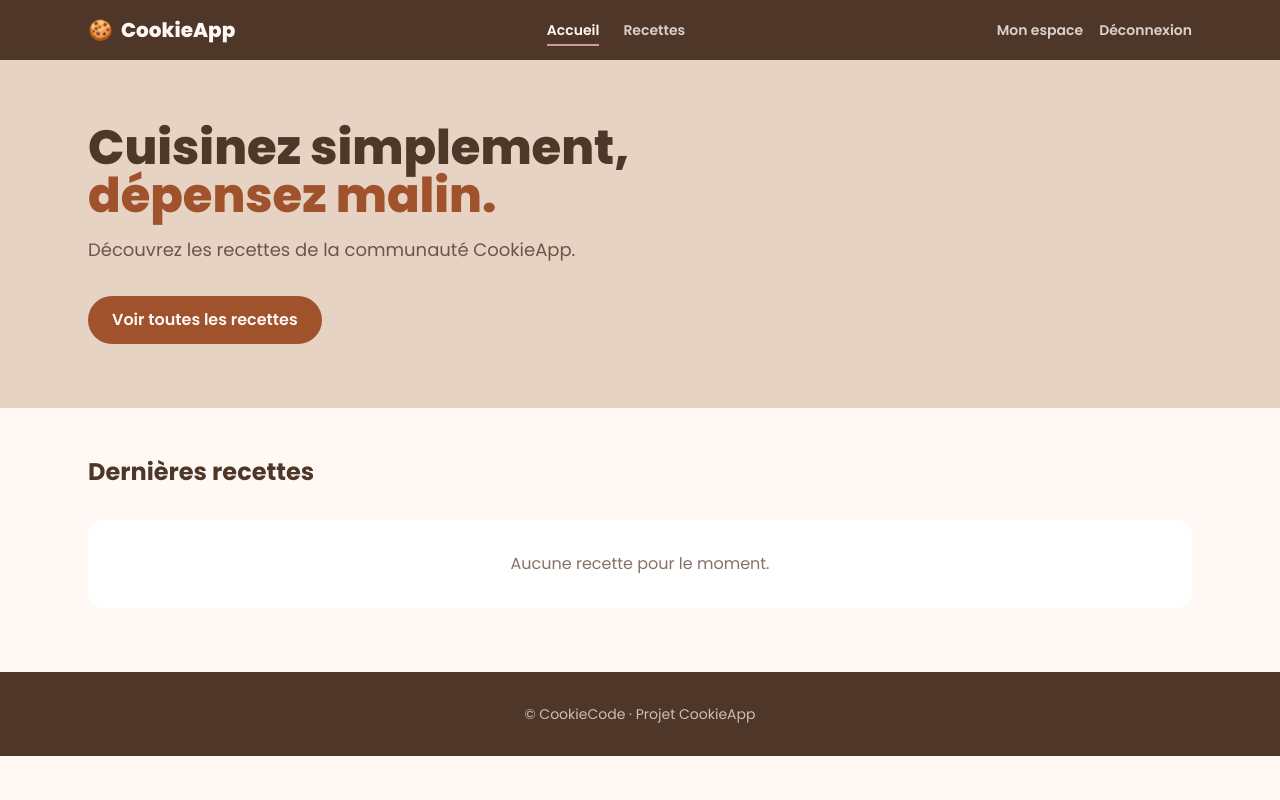
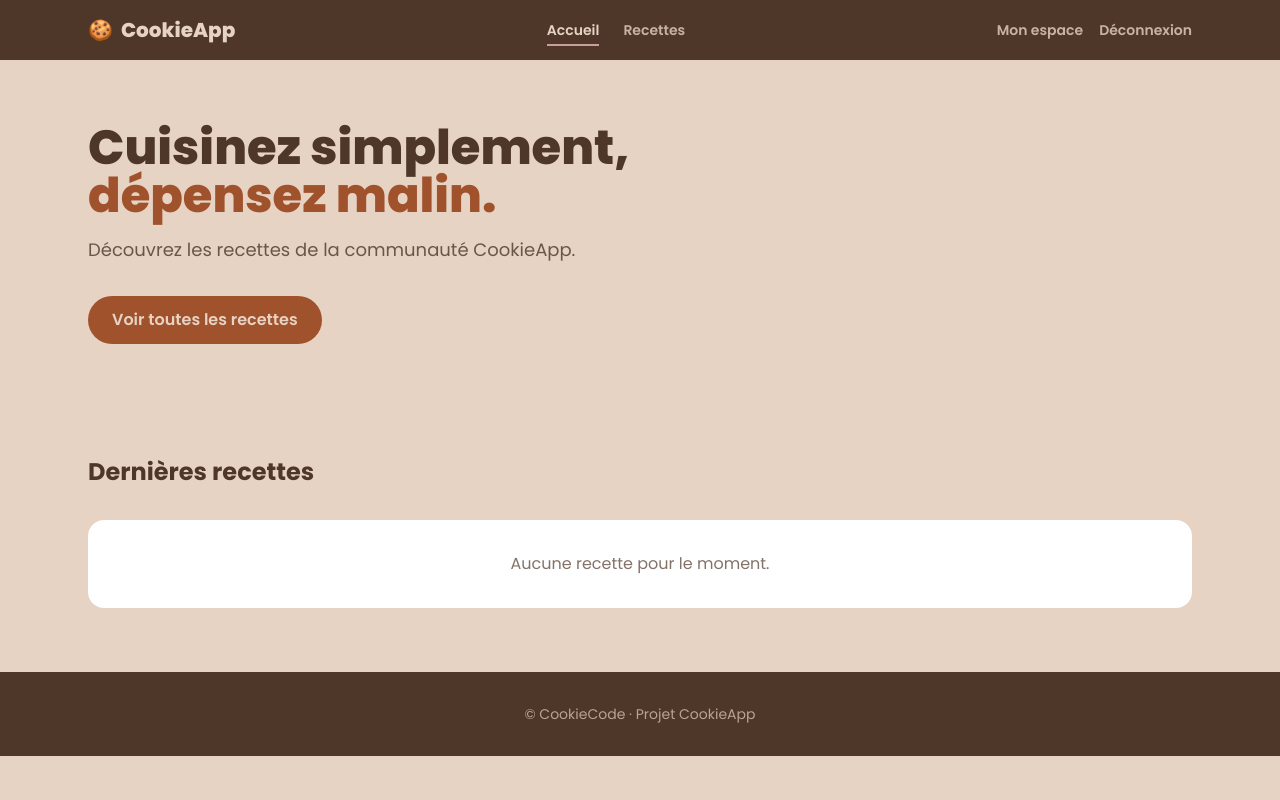
Before and after one commit to CookieCode5/CookieApp, a Spring app: template cookieapp/src/main/resources/templates/index.html in a window 1280 px wide. Run offline with Thymeleaf, Linux system fonts and the light colour scheme; the template is opened without the code that fills it, so the values that code supplies are empty; some of the project's set-up classes (security, data sources, template engines, error pages and the like) are left out, and stand-ins take their place; some libraries are stand-ins or nearby versions.

Commit message:
Minor changes

```diff
--- a/cookieapp/src/main/resources/templates/fragments/footer.html
+++ b/cookieapp/src/main/resources/templates/fragments/footer.html
@@ -1,6 +1,6 @@
 <!DOCTYPE html>
 <html xmlns:th="http://www.thymeleaf.org">
-<footer th:fragment="footer" class="mt-16 bg-dark py-8 text-center text-sm text-cream/70">
+<footer th:fragment="footer" class="mt-16 bg-dark py-8 text-center text-sm text-sand/70">
     <p>© CookieCode · Projet CookieApp</p>
 </footer>
 </html>
--- a/cookieapp/src/main/resources/templates/fragments/header.html
+++ b/cookieapp/src/main/resources/templates/fragments/header.html
@@ -3,7 +3,7 @@
 <!-- Provisoire : sera remplacé par le header de Nylan.
      Ajouter Frigo Magique / Créer une recette / Connexion quand ces routes existent
      (aucun lien ne doit mener à une 404 pendant la démo). -->
-<header th:fragment="header(actif)" class="bg-dark text-cream">
+<header th:fragment="header(actif)" class="bg-dark text-sand">
     <nav class="mx-auto flex max-w-6xl items-center justify-between px-6 py-4">
         <a th:href="@{/}" class="flex items-center gap-2 text-xl font-extrabold">
             <span aria-hidden="true">🍪</span> CookieApp
--- a/cookieapp/src/main/resources/templates/fragments/recipe-card.html
+++ b/cookieapp/src/main/resources/templates/fragments/recipe-card.html
@@ -12,7 +12,7 @@
         <div th:unless="${r.imageUrl != null and !r.imageUrl.isBlank()}"
              class="flex h-full w-full items-center justify-center text-5xl" aria-hidden="true">🍪</div>
         <span th:if="${r.premium}"
-              class="absolute right-3 top-3 rounded-full bg-dark px-3 py-1 text-xs font-semibold text-cream">
+              class="absolute right-3 top-3 rounded-full bg-dark px-3 py-1 text-xs font-semibold text-sand">
             Premium
         </span>
     </div>
--- a/cookieapp/src/main/resources/templates/index.html
+++ b/cookieapp/src/main/resources/templates/index.html
@@ -1,7 +1,7 @@
 <!DOCTYPE html>
 <html lang="fr" xmlns:th="http://www.thymeleaf.org">
 <head th:replace="~{fragments/head :: head('Accueil')}"></head>
-<body class="bg-cream font-sans text-dark">
+<body class="bg-sand font-sans text-dark">
 
 <header th:replace="~{fragments/header :: header('accueil')}"></header>
 
@@ -15,7 +15,7 @@
                 Découvrez les recettes de la communauté CookieApp.
             </p>
             <a th:href="@{/recettes}"
-               class="mt-8 inline-block rounded-full bg-primary px-6 py-3 font-semibold text-cream hover:opacity-90">
+               class="mt-8 inline-block rounded-full bg-primary px-6 py-3 font-semibold text-sand hover:opacity-90">
                 Voir toutes les recettes
             </a>
         </div>
--- a/cookieapp/src/main/resources/templates/recipes/liste.html
+++ b/cookieapp/src/main/resources/templates/recipes/liste.html
@@ -1,7 +1,7 @@
 <!DOCTYPE html>
 <html lang="fr" xmlns:th="http://www.thymeleaf.org">
 <head th:replace="~{fragments/head :: head('Recettes')}"></head>
-<body class="bg-cream font-sans text-dark">
+<body class="bg-sand font-sans text-dark">
 
 <header th:replace="~{fragments/header :: header('recettes')}"></header>
 
```
